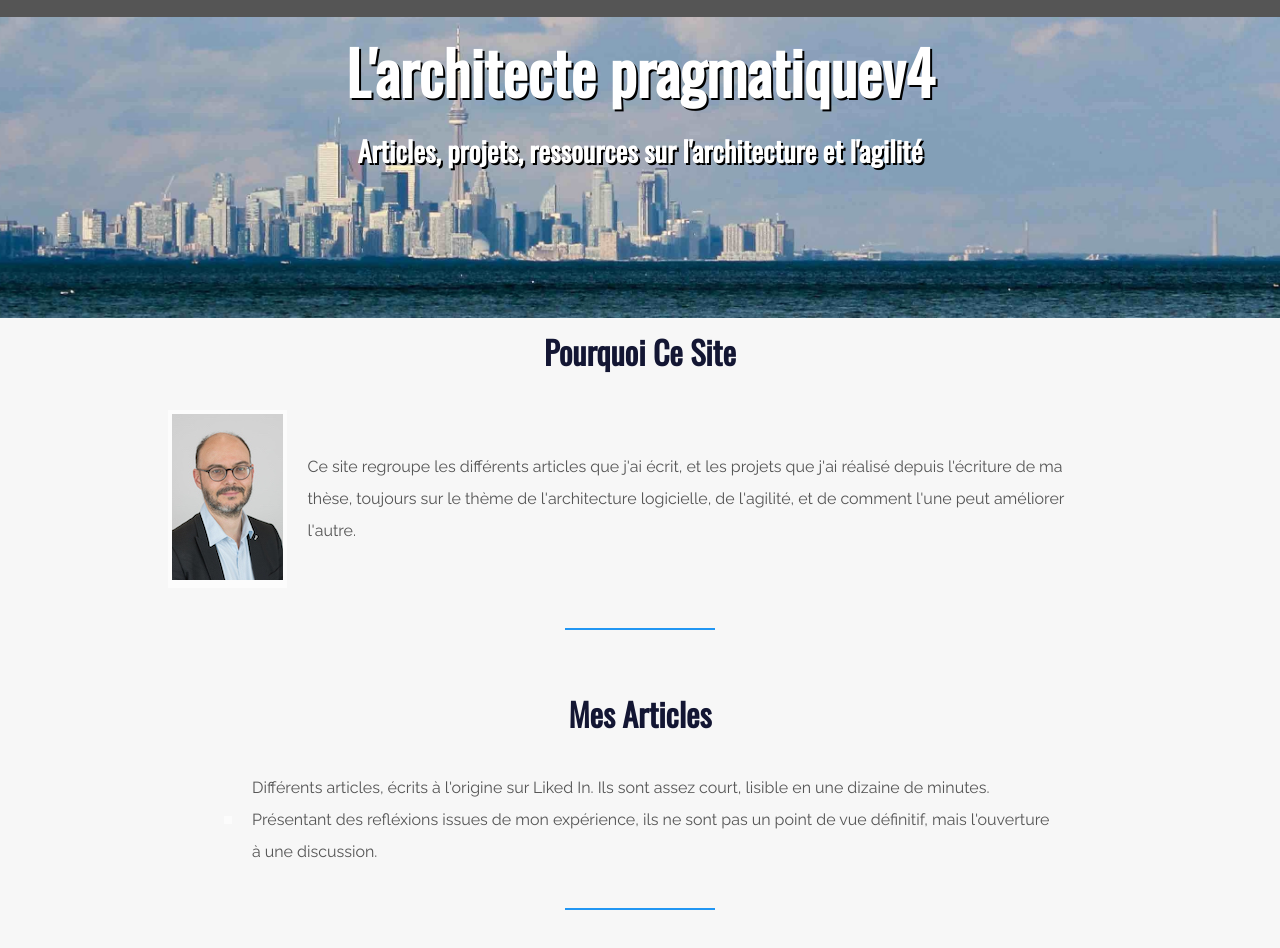
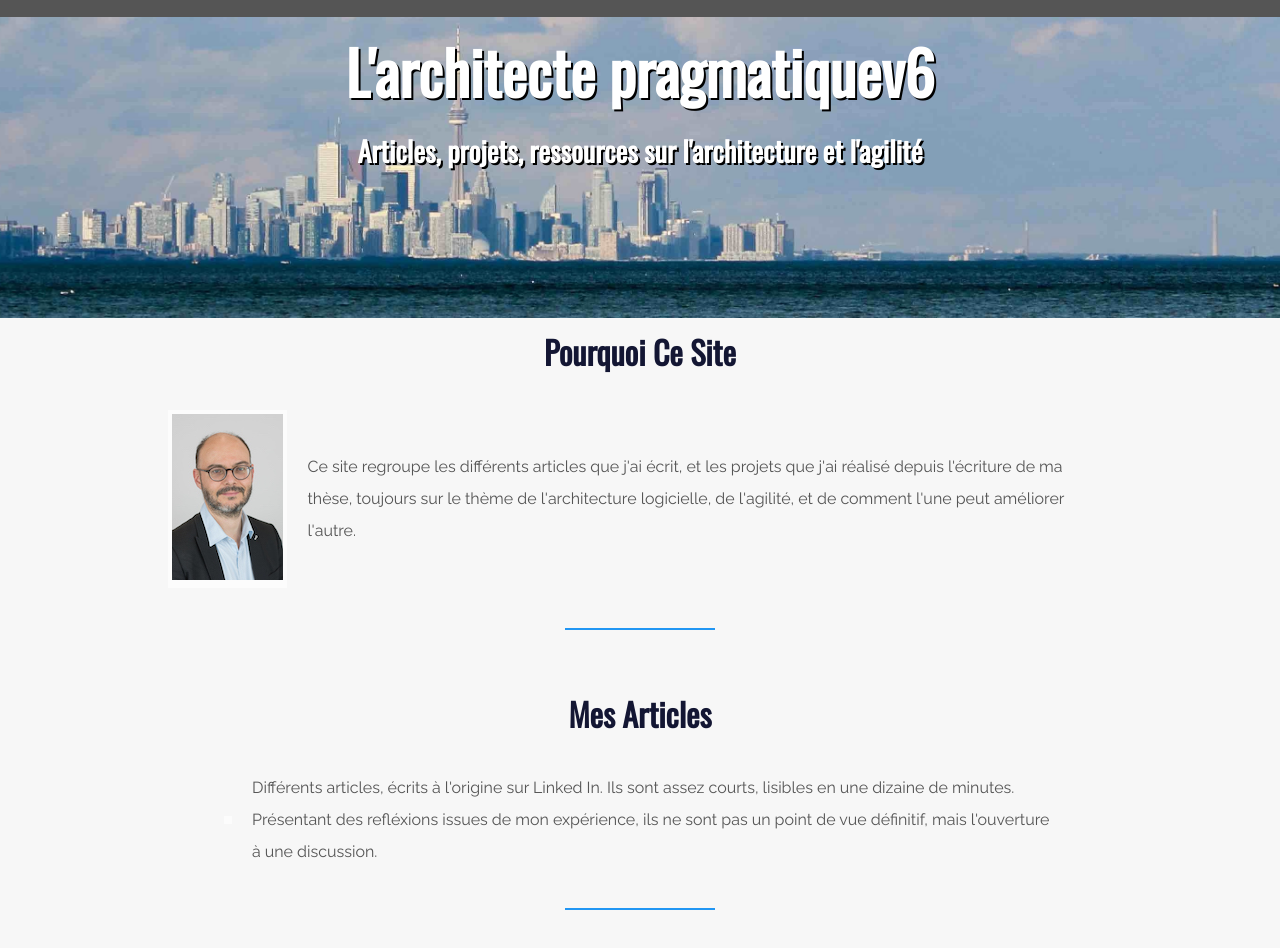
Before and after one commit to FChenebit/LArchitectePragmatique, a website: page site/index.html in a window 1280 px wide. Shown: the part 82-1030 px from the top of the page. Drawn offline with nearby package versions, Linux system fonts and the light colour scheme.

Commit message:
testing github action

```diff
--- a/site/index.html
+++ b/site/index.html
@@ -32,7 +32,7 @@
 
     <div id="header-image">
 
-        <h1>L'architecte pragmatiquev4</h1>
+        <h1>L'architecte pragmatiquev6</h1>
         <h3>Articles, projets, ressources sur l'architecture et l'agilité</h3>
 
     </div>
@@ -58,7 +58,7 @@
         <div id="two-cols">
             <div class="chapter-img"></div>
             <div class="chapter-bio">
-                <p>Différents articles, écrits à l'origine sur Liked In. Ils sont assez court, lisible en une dizaine de minutes. Présentant des refléxions issues de mon expérience, ils ne sont pas un point de vue définitif, mais l'ouverture à une discussion.</p>
+                <p>Différents articles, écrits à l'origine sur Linked In. Ils sont assez courts, lisibles en une dizaine de minutes. Présentant des refléxions issues de mon expérience, ils ne sont pas un point de vue définitif, mais l'ouverture à une discussion.</p>
             </div>
             <p>&nbsp;</p>
         </div>
```
